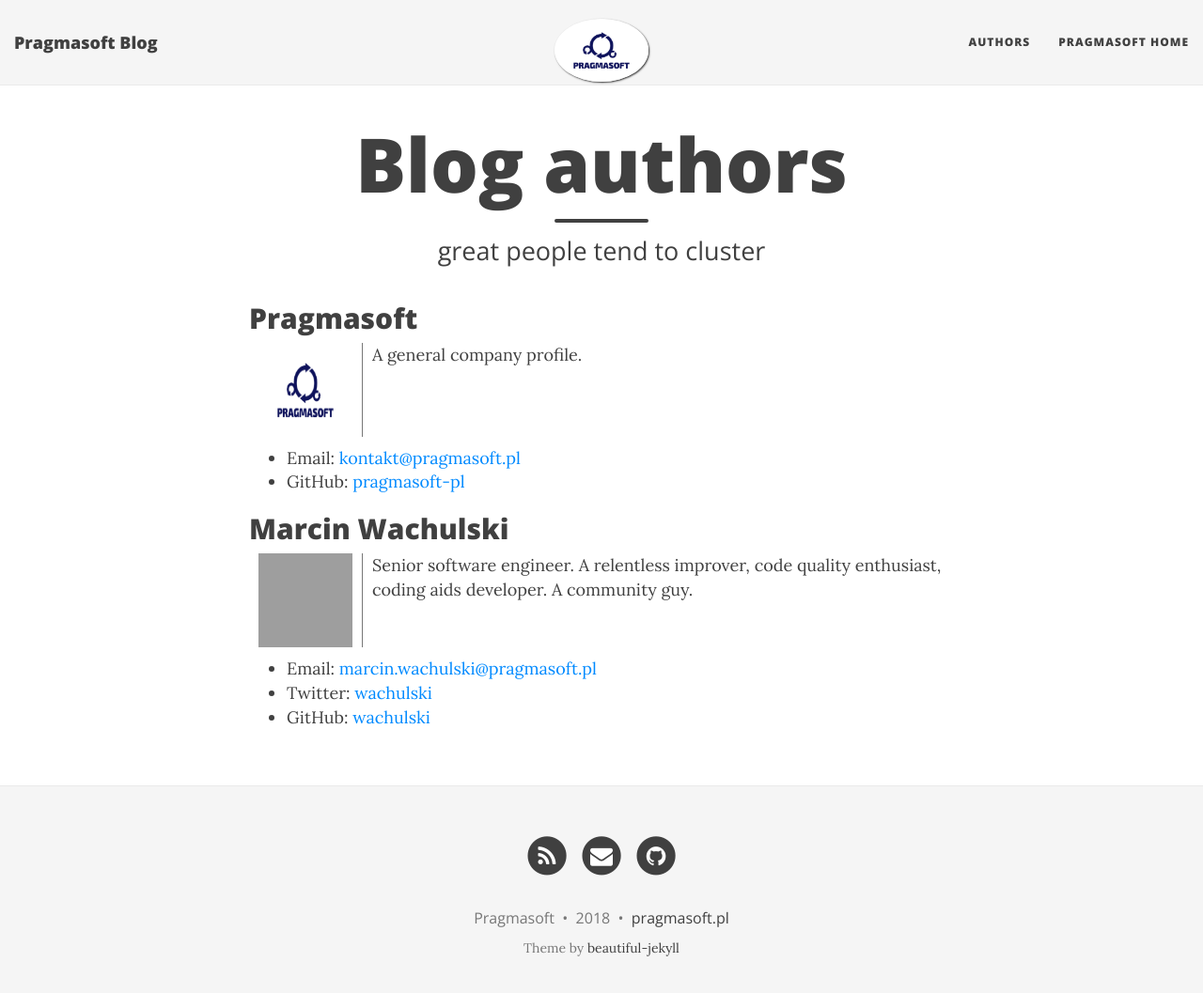
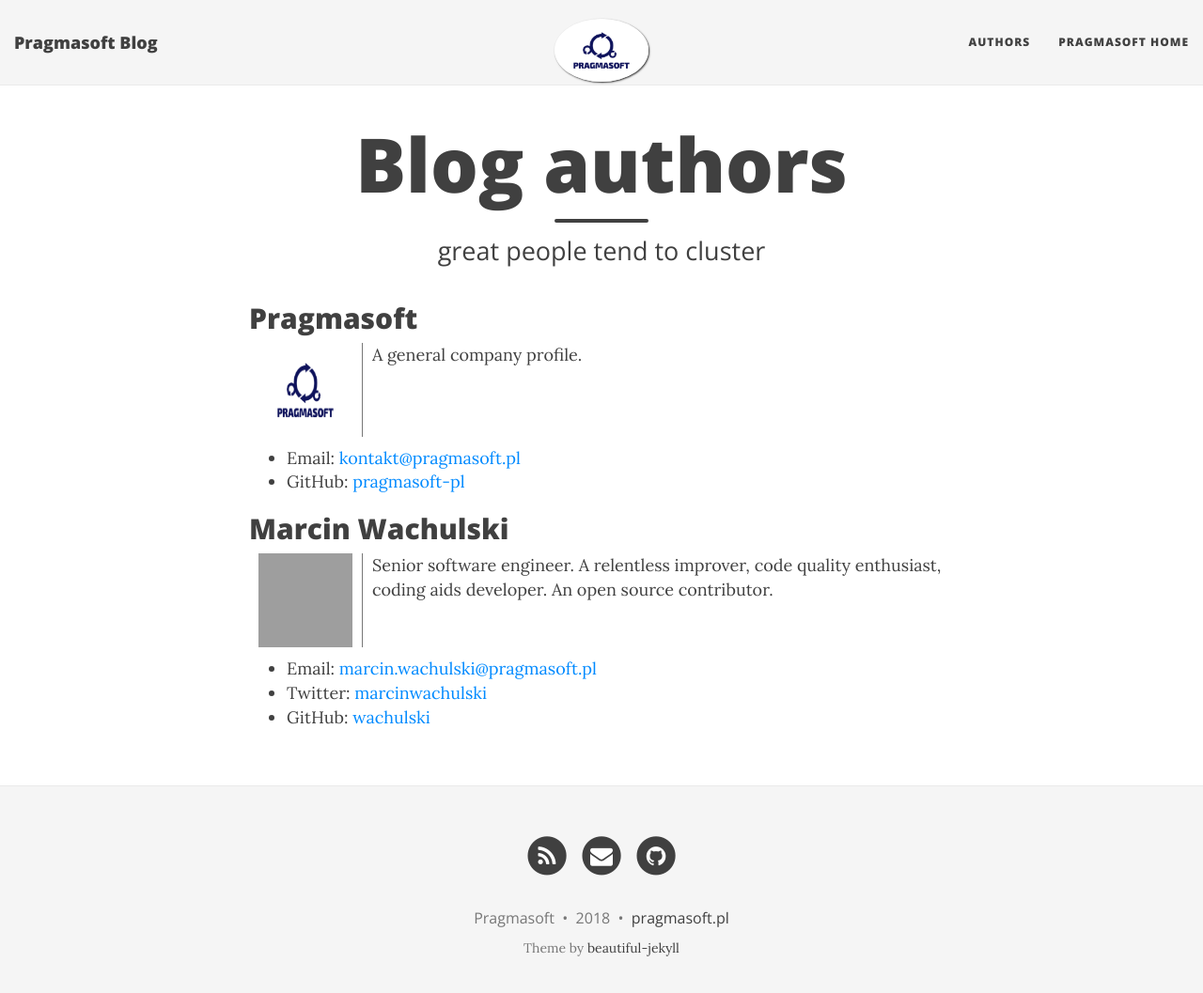
Before and after one commit to pragmasoft-pl/pragmasoft-pl.github.io, a Jekyll site: the page built from authors.html, in a window 1280 px wide and 1070 px high. Shown: the top 1057 px of the window at 94% size. Built offline with Jekyll 4.4.1, drawn with Linux system fonts in a browser that asks for light colours; nearby versions of some CDN libraries; grey boxes are pictures that could not be loaded.

Commit message:
Fix Twitter link on Authors page

```diff
--- a/_config.yml
+++ b/_config.yml
@@ -57,10 +57,10 @@
     github: pragmasoft-pl
   wachulski:
     name: Marcin Wachulski
-    about: Senior software engineer. A relentless improver, code quality enthusiast, coding aids developer. A community guy.
+    about: Senior software engineer. A relentless improver, code quality enthusiast, coding aids developer. An open source contributor.
     gravatar: 6d446cb547088268222cb625258704bc
     email: marcin.wachulski@pragmasoft.pl
-    twitter: wachulski
+    twitter: marcinwachulski
     github: wachulski
 
 # Select your active Social Network Links.
--- a/authors.html
+++ b/authors.html
@@ -22,7 +22,7 @@
       <li>Email: <a href="mailto:{{ author[1].email }}">{{ author[1].email }}</a></li>
       {% endif %}
       {% if author[1].twitter %}
-        <li>Twitter: <a href="">{{ author[1].twitter }}</a></li>
+        <li>Twitter: <a href="https://twitter.com/{{ author[1].twitter }}">{{ author[1].twitter }}</a></li>
       {% endif %}
       {% if author[1].github %}
         <li>GitHub: <a href="https://github.com/{{ author[1].github }}">{{ author[1].github }}</a></li>
```
